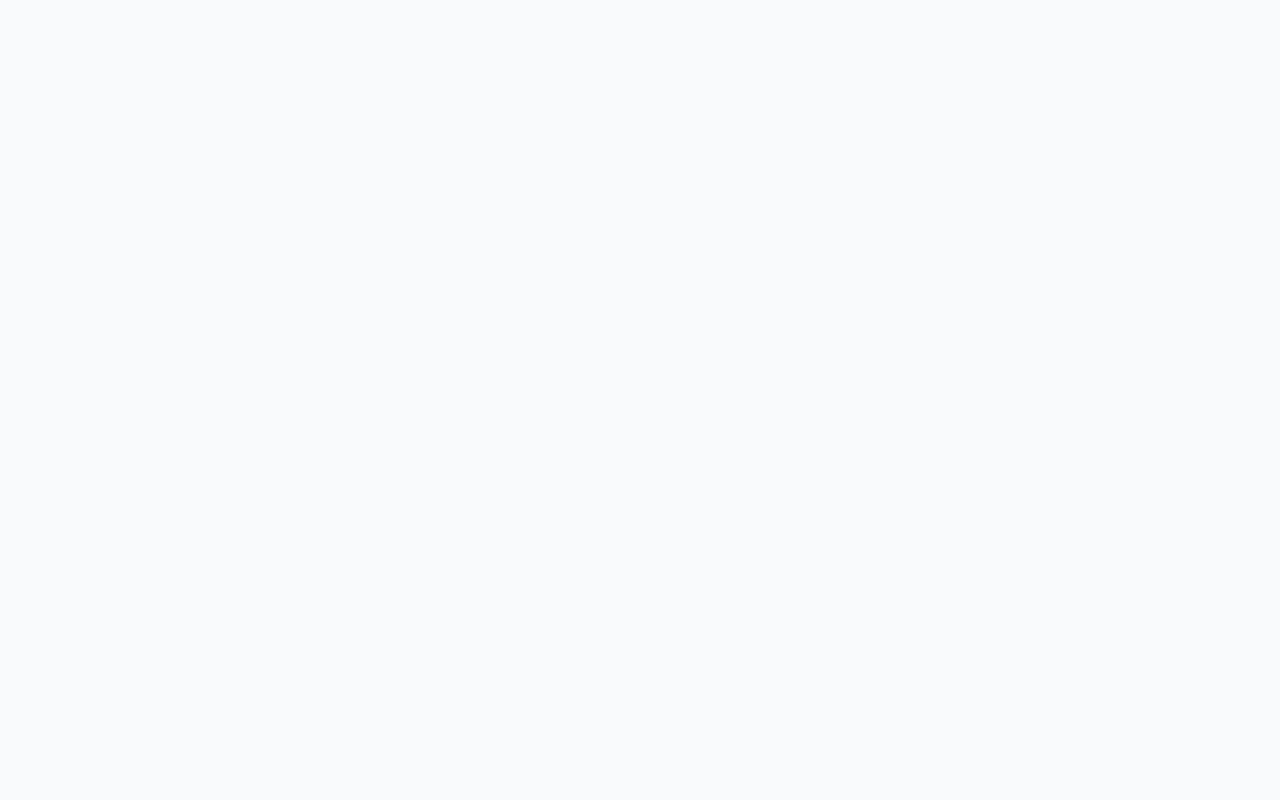
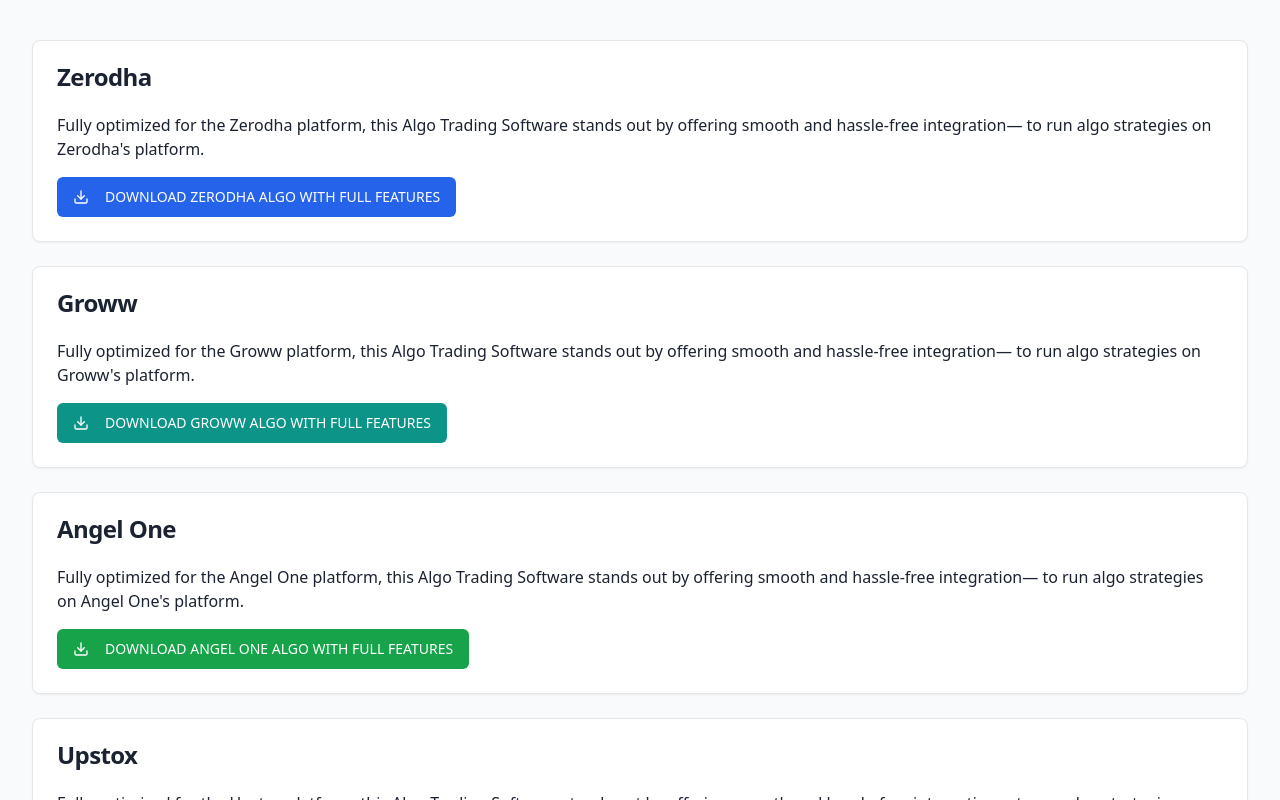
Before and after one commit to biswajitd/softgogy-empower-learners-hub, a React (Vite) app: page /algo-apps in a window 1280 px wide. Shown: the top 800 px of the page. Built offline with nearby package versions, Linux system fonts and the light colour scheme.

Commit message:
Update download links and remove unused function
Signed-off-by: biswajitd <33791038+biswajitd@users.noreply.github.com>

```diff
--- a/src/pages/AlgoApps.tsx
+++ b/src/pages/AlgoApps.tsx
@@ -11,7 +11,6 @@ const AlgoApps = () => {
       description: "Fully optimized for the Zerodha platform, this Algo Trading Software stands out by offering smooth and hassle-free integration— to run algo strategies on Zerodha's platform.",
       features: "What truly sets this software apart is its intelligent automatic connectivity to Zerodha, eliminating the need for tedious two-way verifications. It effortlessly executes your preferred options, saving your time and significantly boosting your trading profitability.",
       downloadLink: "https://drive.google.com/file/d/1iZU2_OvjgIiw6Nac40Z_KrEdbWkdBO3v/view?usp=sharing",
-      sourceCodeLink: "https://drive.google.com/file/d/1I33_EkXbCcrlKOMpsl3-B4L9hbKofLLu/view?usp=drive_link",
       color: "bg-blue-600"
     },
     {
@@ -19,8 +18,7 @@ const AlgoApps = () => {
       api: "Groww API",
       description: "Fully optimized for the Groww platform, this Algo Trading Software stands out by offering smooth and hassle-free integration— to run algo strategies on Groww's platform.",
       features: "What truly sets this software apart is its intelligent automatic connectivity to Groww, eliminating the need for tedious two-way verifications. It effortlessly executes your preferred options, saving your time and significantly boosting your trading profitability.",
-      downloadLink: "https://drive.google.com/file/d/18QA6cqKaFQKXGdj0UkJzd9Wk3eIfwhLC/view?usp=drive_link",
-      sourceCodeLink: "https://drive.google.com/file/d/1I33_EkXbCcrlKOMpsl3-B4L9hbKofLLu/view",
+      downloadLink: "https://drive.google.com/file/d/1f2og8N3qV9UfQcljQa_GkrdE6XovwezL/view?usp=sharing",
       color: "bg-teal-600"
     },
     {
@@ -28,8 +26,7 @@ const AlgoApps = () => {
       api: "SmartAPI",
       description: "Fully optimized for the Angel One platform, this Algo Trading Software stands out by offering smooth and hassle-free integration— to run algo strategies on Angel One's platform.",
       features: "What truly sets this software apart is its intelligent automatic connectivity to Angel One & Smart Api, eliminating the need for tedious two-way verifications. It effortlessly executes your preferred options, saving your time and significantly boosting your trading profitability.",
-      downloadLink: "https://drive.google.com/file/d/1f2og8N3qV9UfQcljQa_GkrdE6XovwezL/view?usp=sharing",
-      sourceCodeLink: "https://drive.google.com/file/d/1nKokU25pQG7SxetuRReZ6CjC5atzyvcZ/view?usp=drive_link",
+      downloadLink: "https://drive.google.com/file/d/1SY0DnDYr_sF2O0T8AFARUXv-qQ0tOxtu/view?usp=sharing",
       color: "bg-green-600"
     },
     {
@@ -37,8 +34,7 @@ const AlgoApps = () => {
       api: "Native API",
       description: "Fully optimized for the Upstox platform, this Algo Trading Software stands out by offering smooth and hassle-free integration— to run algo strategies on Upstox platform.",
       features: "What truly sets this software apart is its intelligent automatic connectivity to Upstox & its Native Api, eliminating the need for tedious two-way verifications. It effortlessly executes your preferred options, saving your time and significantly boosting your trading profitability.",
-      downloadLink: "https://drive.google.com/file/d/1SY0DnDYr_sF2O0T8AFARUXv-qQ0tOxtu/view?usp=sharing",
-      sourceCodeLink: "https://drive.google.com/file/d/1KHtBis5cVgt_KLZ491O_B9CVZCLaJ1RN/view?usp=drive_link",
+      downloadLink: "https://drive.google.com/file/d/10EWWW5OoDqa653Neo1gCVYwqhHfXYaI-/view?usp=sharing",
       color: "bg-purple-600"
     },
     {
@@ -47,18 +43,35 @@ const AlgoApps = () => {
       description: "Fully optimized for the 5paisa platform, this Algo Trading Software stands out by offering smooth and hassle-free integration— to run algo strategies on 5paisa platform.",
       features: "What truly sets this software apart is its intelligent automatic connectivity to 5paisa & its Native Api, eliminating the need for tedious two-way verifications. It effortlessly executes your preferred options, saving your time and significantly boosting your trading profitability.",
       downloadLink: "https://drive.google.com/file/d/18QA6cqKaFQKXGdj0UkJzd9Wk3eIfwhLC/view?usp=drive_link",
-      sourceCodeLink: "https://drive.google.com/file/d/1KHtBis5cVgt_KLZ491O_B9CVZCLaJ1RN/view?usp=drive_link",
       color: "bg-orange-600"
     }
   ];
 
-  const handleDownload = (url: string) => {
-    window.open(url, '_blank', 'noopener,noreferrer');
-  };
-
   return (
     <div className="min-h-screen bg-background">
-      {/* --- rest of file unchanged --- */}
+      <div className="container mx-auto py-10">
+        {platforms.map((platform) => (
+          <Card key={platform.name} className="mb-6">
+            <CardHeader>
+              <CardTitle>{platform.name}</CardTitle>
+            </CardHeader>
+            <CardContent>
+              <p className="mb-4">{platform.description}</p>
+
+              <a
+                href={platform.downloadLink}
+                target="_blank"
+                rel="noopener noreferrer"
+              >
+                <Button className={`${platform.color} text-white`}>
+                  <Download className="mr-2 h-4 w-4" />
+                  DOWNLOAD {platform.name.toUpperCase()} ALGO WITH FULL FEATURES
+                </Button>
+              </a>
+            </CardContent>
+          </Card>
+        ))}
+      </div>
     </div>
   );
 };
```
